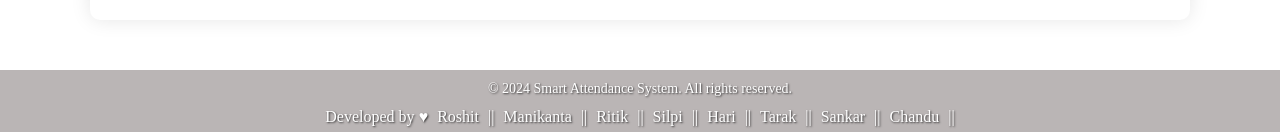
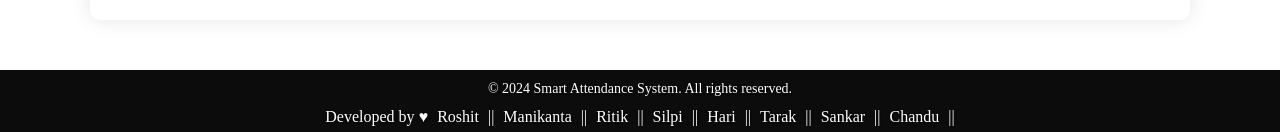
Before and after one commit to iamritik9/smart-attendance-systems, an Angular app: page /Home in a window 1280 px wide. Shown: the part 3445-3577 px from the top of the page. Built offline with nearby package versions, Linux system fonts and the light colour scheme.

Commit message:
footer color changed to black

```diff
--- a/src/app/landing-page/footer/footer.component.css
+++ b/src/app/landing-page/footer/footer.component.css
@@ -6,7 +6,7 @@ footer {
     padding: 6px 0;
     color: white;
     text-align: center;
-    background-color: #bab5b5;
+    background-color: #0c0c0c;
     font-family: 'Times New Roman', Times, serif;
     text-shadow: 1px 1px 2px rgba(0, 0, 0, 0.7);
 }
```
